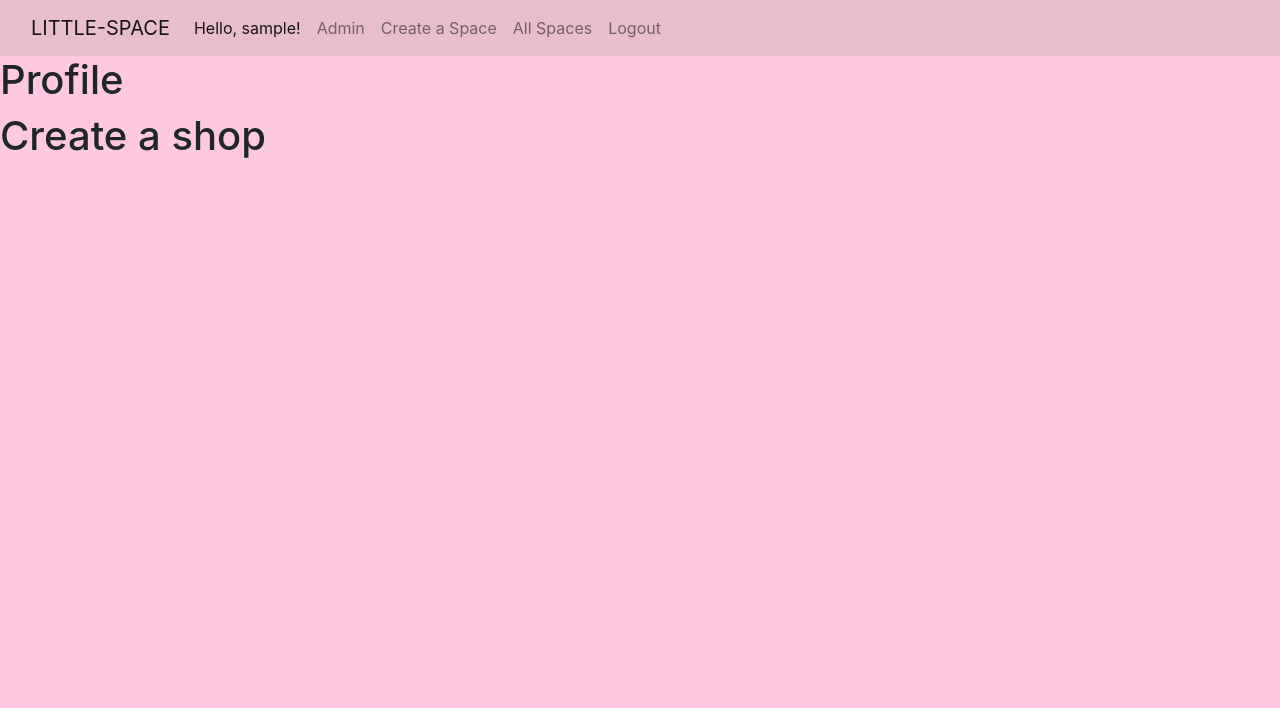
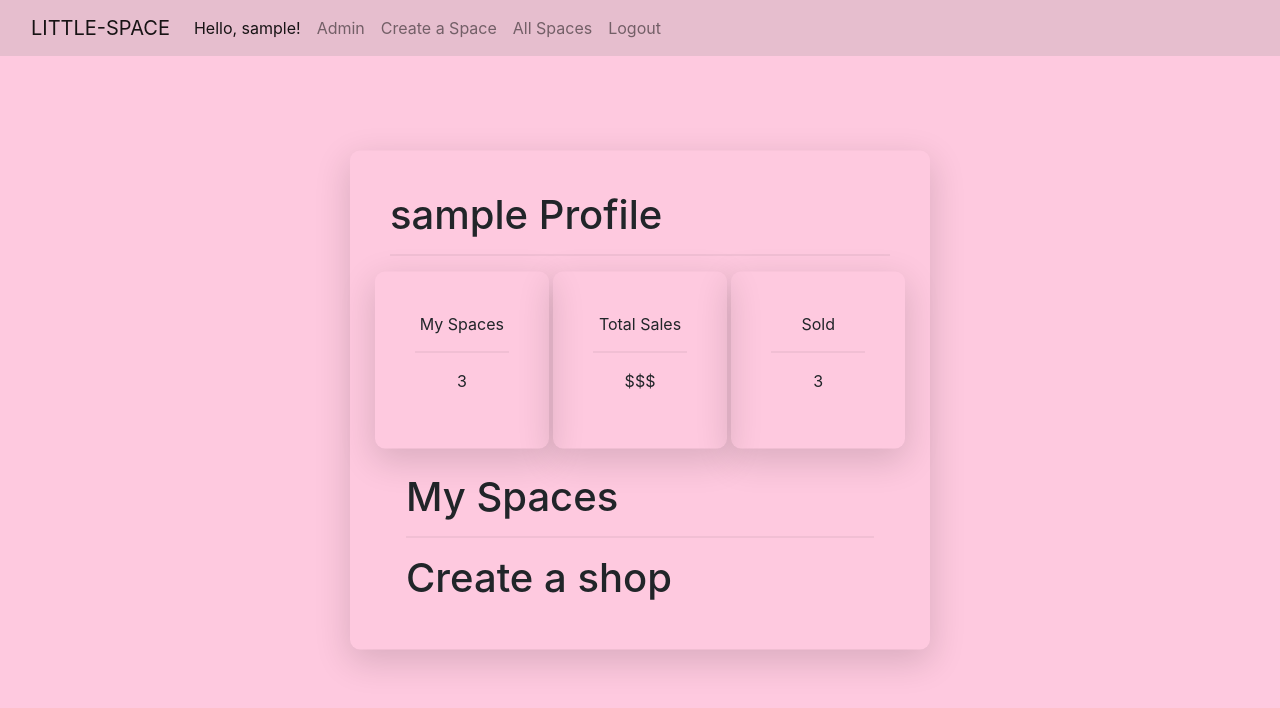
Before and after one commit to imanirak/little-space, a Django app: a page that uses shop/templates/profile.html in a window 1280 px wide. Shown: the top 708 px of the page. Run offline with Django 4.2, Linux system fonts and the light colour scheme; the visitor is signed in with stand-in values (Sample User, id 1); data comes from the database, SQL or seed files in the repository; data that the repository does not hold is empty; some web fonts are replaced.

Commit message:
profile page styled

```diff
--- a/shop/static/styles/styles.css
+++ b/shop/static/styles/styles.css
@@ -106,3 +106,9 @@ body {
     color:white;
     text-decoration:none;
 }
+
+
+.top-padding {
+    margin:3em;
+    padding-top:3em;
+}
--- a/shop/templates/profile.html
+++ b/shop/templates/profile.html
@@ -1,17 +1,51 @@
 {% extends 'base.html'%}
 
 {% block body %}
-<h1>Profile</h1>
 
-{% if shops.count > 0 %}
+<div class="container center wide-box">
+
+    <h1 class="header-ls">{{user}} Profile</h1>
+    <hr>
+    <div class="row">
+        <div class="col box text-center">
+          My Spaces
+          <hr>
+        <p class="text-center">3</p>
+        </div>
+
+        <div class="one-third column ">&nbsp;</div>
+
+        <div class="col box text-center">
+           Total Sales
+          <hr>
+        <p class="text-center">$$$</p>
+        </div>
+
+        <div class="one-third column">&nbsp;</div>
+
+        <div class="col box text-center">
+            Sold
+            <hr>
+          <p class="text-center">3</p>
+        </div>
+
+
+</div>
+
+<div class="one-third column">&nbsp;</div>
+
+<div class="mx-3">
+<h1 class="header-ls">My Spaces</h1>
+<hr>
+    {% if shops.count > 0 %}
 
     {% for shop in shops %}
 
         {% if shop.owner == user %}
-    <ul>
-    <li>{{ shop.name }}</li>
+    <ul class="list-group list-group-flush">
+    <li class="list-group-item bg-transparent">{{ shop.name }}  <a href="{% url 'shop_detail' shop.id%}"><button class="float-right btn btn-light">modify {{shop.name}}</button></a> </li>
     {% if user.is_authenticated %}
-    <a href="{% url 'shop_detail' shop.id%}"><button>DETAILS</button></a>
+
         {% endif %}
     </ul>
         {% endif %}
@@ -23,5 +57,11 @@
 
 {% endif %}
 
+</div>
+
+
+
+
+</div>
 
 {% endblock %}
```
